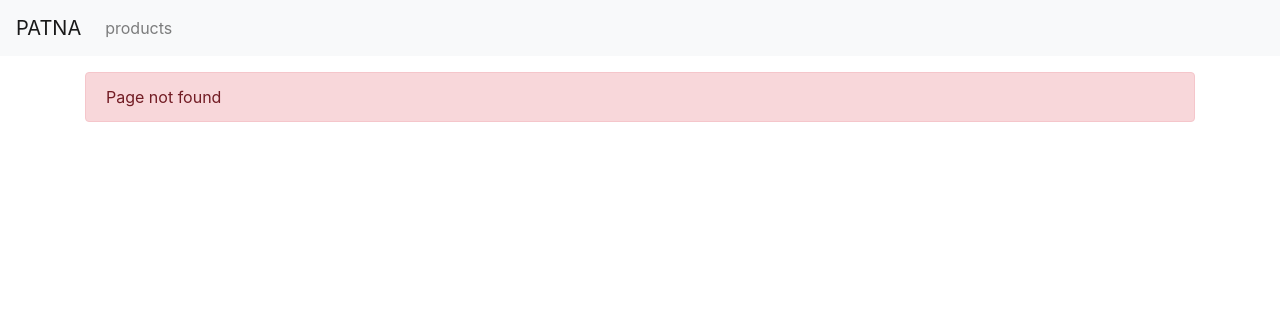
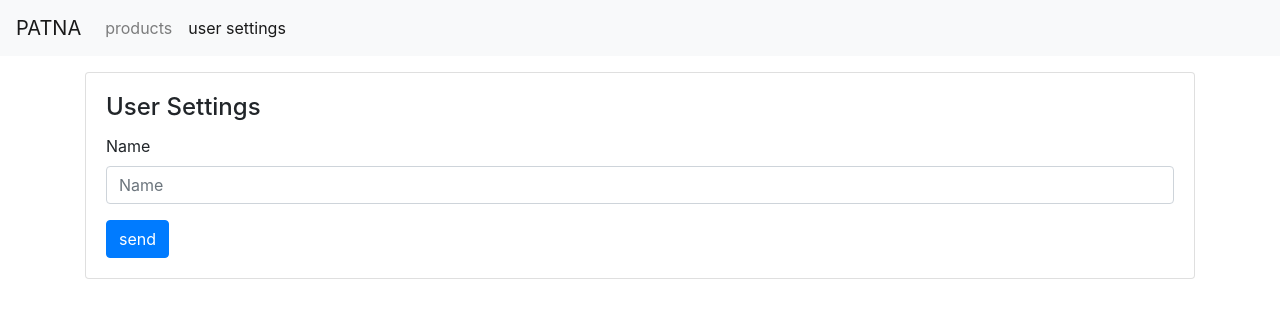
Before and after one commit to shady-abdelhamid/ng-patna, an Angular app: page /user-settings in a window 1280 px wide. Before the commit this address had no page. Shown: the top 318 px of the page. Built offline with nearby package versions, Linux system fonts and the light colour scheme.

Commit message:
Add user settings module

```diff
--- a/src/app/app-routing.module.ts
+++ b/src/app/app-routing.module.ts
@@ -7,6 +7,7 @@ const routes: Routes = [
   { path: 'welcome', component: WelcomeComponent },
   { path: '', redirectTo: 'welcome', pathMatch: 'full' },
   { path: 'products', loadChildren: () => import('./products/products.module').then((m) => m.ProductsModule)},
+  { path: 'user-settings', loadChildren: () => import('./user-settings/user-settings.module').then(m => m.UserSettingsModule) },
   { path: '**', component: PageNotFoundComponent }
 
 ];
--- a/src/app/core/layout/navbar/navbar.component.html
+++ b/src/app/core/layout/navbar/navbar.component.html
@@ -17,6 +17,11 @@
         <a class="nav-link"
           routerLinkActive='active'
           [routerLink]="['/products']">products<span class="sr-only">(current)</span></a>
+      </li>
+      <li class="nav-item">
+        <a class="nav-link"
+          routerLinkActive='active'
+          [routerLink]="['/user-settings']">user settings</a>
       </li>
       <!-- <li class="nav-item">
         <a class="nav-link" href="#">Link</a>
--- /dev/null
+++ b/src/app/user-settings/user-settings-routing.module.ts
@@ -0,0 +1,12 @@
+import { NgModule } from '@angular/core';
+import { Routes, RouterModule } from '@angular/router';
+
+import { UserSettingsComponent } from './user-settings.component';
+
+const routes: Routes = [{ path: '', component: UserSettingsComponent }];
+
+@NgModule({
+  imports: [RouterModule.forChild(routes)],
+  exports: [RouterModule]
+})
+export class UserSettingsRoutingModule { }
--- /dev/null
+++ b/src/app/user-settings/user-settings.component.html
@@ -0,0 +1,12 @@
+  <div class="card mt-3">
+    <div class="card-body">
+      <h4 class="card-title">User Settings</h4>
+      <form>
+        <div class="form-group">
+          <label for="name">Name</label>
+          <input type="text" class="form-control" placeholder="Name" />
+        </div>
+        <button class="btn btn-primary">send</button>
+      </form>
+    </div>
+  </div>
--- /dev/null
+++ b/src/app/user-settings/user-settings.component.ts
@@ -0,0 +1,15 @@
+import { Component, OnInit } from '@angular/core';
+
+@Component({
+  selector: 'app-user-settings',
+  templateUrl: './user-settings.component.html',
+  styleUrls: ['./user-settings.component.scss']
+})
+export class UserSettingsComponent implements OnInit {
+
+  constructor() { }
+
+  ngOnInit(): void {
+  }
+
+}
```
Also changed, not shown: src/app/user-settings/user-settings.module.ts (added, +15 -0 lines), src/app/user-settings/user-settings.component.scss (added), 1 other file (tests, documents, lock files or other folders).
